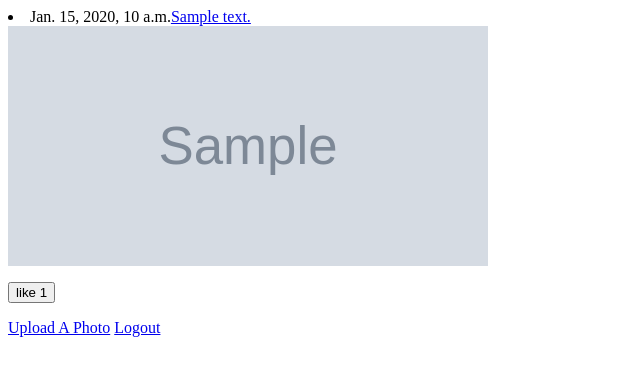
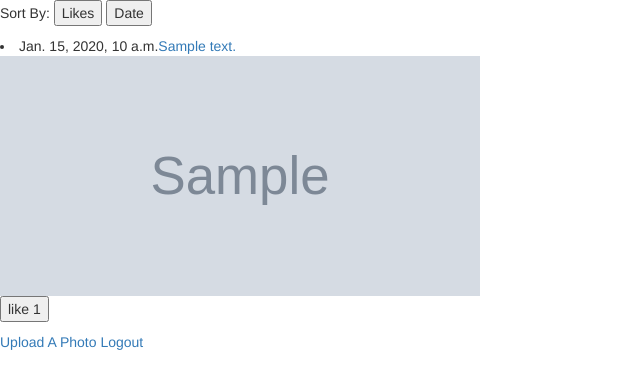
Before and after one commit to RonitRudra/Wedding-Roll, a Django app: page /roll/ in a window 1280 px wide. Shown: the top 389 px of the page, without its empty margins (0-640 px from the left). Run offline with Django 3.2, Linux system fonts and the light colour scheme; tables that the repository leaves empty hold one stand-in row (values such as "Sample post"); grey boxes marked "Sample" are stand-in pictures; some libraries are stand-ins or nearby versions.

Commit message:
added css CDN

```diff
--- a/src/home/templates/master_template.html
+++ b/src/home/templates/master_template.html
@@ -16,6 +16,7 @@
         {% block content %}
         {% endblock %}
         <script src="https://ajax.googleapis.com/ajax/libs/jquery/3.3.1/jquery.min.js"></script>
+        <link rel="stylesheet" href="https://maxcdn.bootstrapcdn.com/bootstrap/3.3.7/css/bootstrap.min.css">
         {% block scripts %}
         {% endblock %}
     </body>
--- a/src/rolls/templates/rolls/home.html
+++ b/src/rolls/templates/rolls/home.html
@@ -1,6 +1,10 @@
 {% extends 'master_template.html' %}
 {% block content %}
     {% if uploads_list|length > 0 %}
+        <div>
+            <p>Sort By: <input type="button" id="id_sort_likes" name="sort_likes" value="Likes" /> <input type="button" id="id_sort_date" name="sort_date" value="Date" /></p>
+        </div>
+
         {% for upload in uploads_list %}
             <div>
                 <li>{{upload.date_posted}}<a href="/media/{{upload.photo_url}}">{{upload.description}}</a></li>
```
Lines whose indentation alone changed are shown as unchanged.
